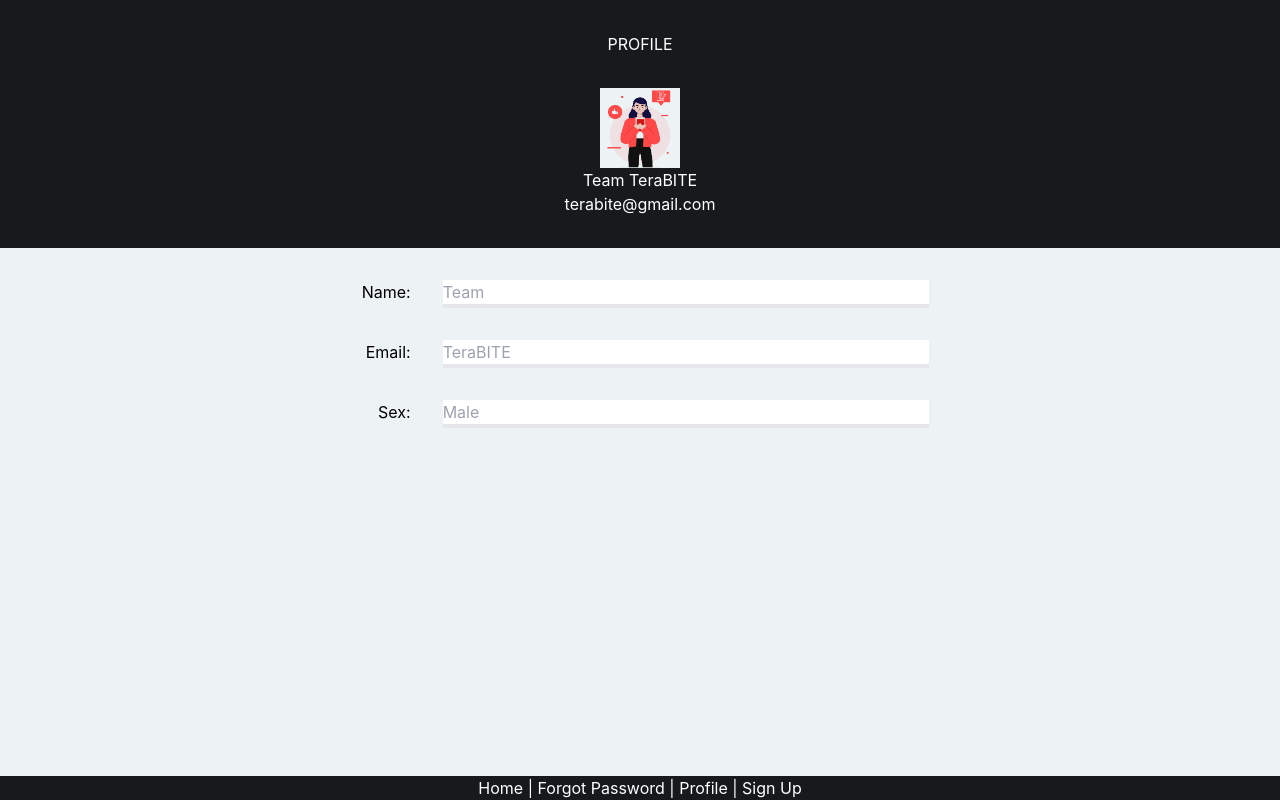
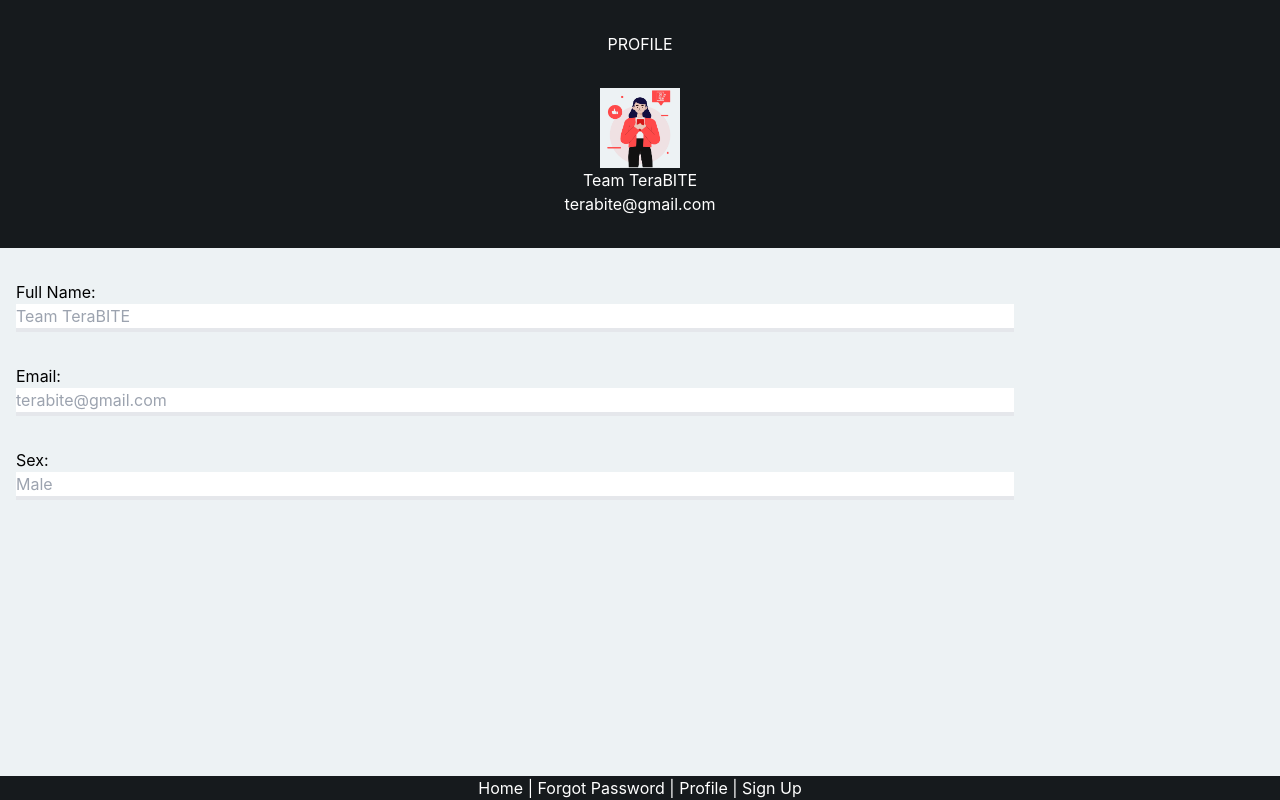
Before and after one commit to kyperbelt/adapted-strength, a React (Create React App) app in the folder frontend/adapted_strength-app/: page /profile in a window 1280 px wide. Built offline with nearby package versions, Linux system fonts and the light colour scheme.

Commit message:
Mini field format update

```diff
--- a/frontend/adapted_strength-app/src/pages/Profile.jsx
+++ b/frontend/adapted_strength-app/src/pages/Profile.jsx
@@ -3,10 +3,10 @@ import { Outlet, Link } from "react-router-dom";
 import icon from '../assets/ladyIcon.png'
 
 function NameField() {
-    return (<input type="name" placeholder="Team" id="name" name="name" required className="w-4/5 border-b-4 p-0" />);
+    return (<input type="name" placeholder="Team TeraBITE" id="name" name="name" required className="w-4/5 border-b-4 p-0" />);
 }
 function EmailField() {
-    return (<input type="email" placeholder="TeraBITE" id="email" name="email" required className="w-4/5 border-b-4 p-0" />);
+    return (<input type="email" placeholder="terabite@gmail.com" id="email" name="email" required className="w-4/5 border-b-4 p-0" />);
 }
 function SxField() {
     return (<input type="sex" placeholder="Male" id="sex" name="sex" required className="w-4/5 border-b-4 p-0" />);
@@ -29,27 +29,29 @@ export default function Profile() {
                 terabite@gmail.com
             </p>
             <Outlet className="" />
-            <div className="flex">
-                <div className="w-1/3 p-4 text-right">
-                    <a> Name: </a>
-                </div>
-                <div className="w-1/2 p-4 text-left">
+            <div className="container place-content-center">
+                <div className="w-full p-4 text-left place-content-center">
+                    <a> Full Name: </a>
+                    <div>
                     <NameField />
+                    </div>
                 </div>
             </div>
-            <div className="flex">
-                <div className="w-1/3 p-4 text-right">
+            <div className="container place-content-center">
+                <div className="w-full p-4 text-left">
                     <a> Email: </a>
+                    <div>
+                    <EmailField />
+                    </div>
+
                 </div>
-                <div className="w-1/2 p-4 text-left">
-                    <EmailField />
-                </div>
-            </div><div className="flex">
-                <div className="w-1/3 p-4 text-right">
+            </div>
+            <div className="container place-content-center">
+                <div className="w-full p-4 text-left">
                     <a> Sex: </a>
-                </div>
-                <div className="w-1/2 p-4 text-left">
+                    <div>
                     <SxField />
+                    </div>
                 </div>
             </div>
         </div >
```
